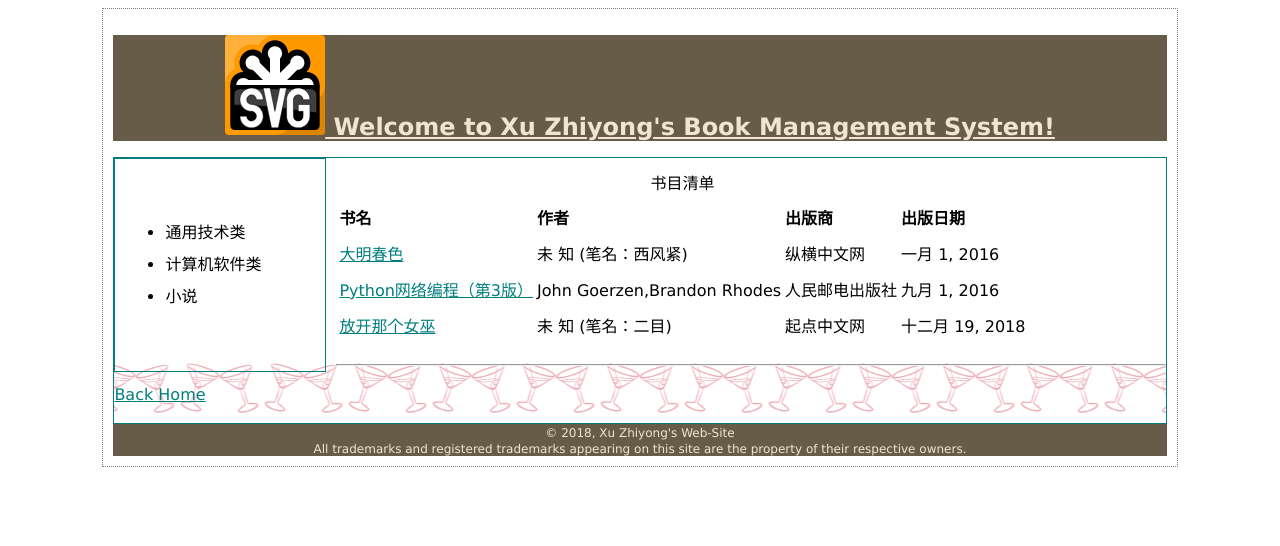
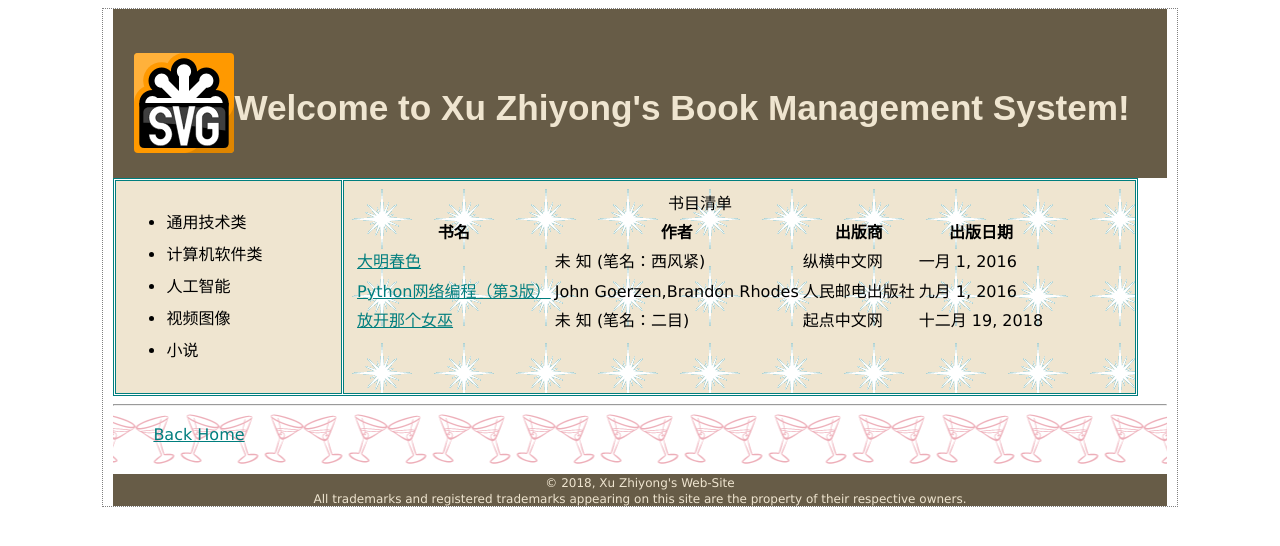
Before and after one commit to focus617/mysite, a Django app: page /book/books in a window 1280 px wide. Shown: the top 546 px of the page. Run offline with Django 3.2, Linux system fonts and the light colour scheme; data comes from the database, SQL or seed files in the repository; some web fonts are replaced.

Commit message:
Adjust CSS for floating view.

```diff
--- a/static/base.css
+++ b/static/base.css
@@ -1,30 +1,40 @@
+@font-face {
+	font-family: "Emblema One";
+	src: url("http://wickedlysmart.com/hfhtmlcss/chapter8/journal/EmblemaOne-Regular.woff");
+	      url("http://wickedlysmart.com/hfhtmlcss/chapter8/journal/EmblemaOne-Regular.ttf");
+}
+
 body {
+	font-family: Verdana, Geneva, Arial, Helvetica, sans-serif;
+	font-size: medium;
+	line-height: 1.6em;
+
 	backgroud-color: #b5a789;
 	margin-left: 8%;
 	margin-right: 8%;
 	border: 1px dotted gray;
-	padding: 10px 10px 10px 10px;
-	font-family: Verdana, Helvetica, sans-serif;
-	font-size: medium;
-	line-height: 1.6em
+	padding: 0px 10px 0px 10px;
+
 }
 
 h1 {
-	text-decoration: underline;
-	font-size: 150%;
+	font-family: "Emblema One", sans-serif;
+	font-size: 220%;
+	color: #007e7e;
 }
 
 h2 {
-	font-size: 120%;
+	font-size: 130%;
+	color: #007e7e;
 }
 
 h3 {
-	font-size: 100%;
-	text-align: left;
+	font-size: 115%;
+	font-weight: normal;
 }
 
 p {
-	color: maroon;
+	color: black;
 	text-align: left;
 }
 
@@ -33,7 +43,7 @@
 	text-decoration: blink;
 }
 
-blockquote {
+Address {
 	font-style: italic;
 }
 
@@ -50,63 +60,135 @@
 	color: #0d5353;
 }
 
-.container {
-	border: thin solid #007e7e;
-	background-color:  #b5a789;
-	background: url(images/cocktail.gif) repeat-x;
-	background-position: bottom;
-	text-align: left;
+.cell {
+	display: table-cell;
 }
 
-#header {
+header.top {
 	background-color: #675c47;
 	color: #efe5d0;
-	text-align: center;
+	height: 168px;
+	padding-top: 1px;
+	text-align: left;
+	align-items: center;
 }
 
-#footer {
+footer {
 	background-color: #675c47;
 	color: #efe5d0;
 	font-size: 90%;
 	text-align: center;
 	line-height: normal;
+	clear: left;
 }
 
-#directory {
-
-	line-height: 2em;
-	border: thin solid #007e7e;
-	margin-right: 10px;
-	padding: 10px;
-	width: 190px;
+header.top img {
+	margin-left: 21px;
 	float: left;
 }
 
-#content {
-	margin: 0px 0px 0px 50px;
-	padding: 10px;
-	line-height: 2em;
+header.top img#headerLogo {
+	margin-left: 21px;
+	margin-top: 8px;
+	float: left;
 }
 
-#sidebar {
+header.top p.slogan {
+	padding-top: 50px;
+	padding-left: 42px;
+	color: #efe5d0;
+}
+
+header.top h3 {
+	padding-left: 160px;
+	line-height: 1em;
+}
+
+#tableContainer {
+	display: table;
 	border: thin solid #007e7e;
+	border-spacing: 1px;
+}
+
+#tableRow {
+	display:  table-row;
 	background-color: #efe5d0;
-	margin: 10px;
+}
+
+section#directory {
+	display: table-cell;
+	line-height: 2em;
+	border: thin solid #007e7e;
+	/*margin-right: 10px;*/
+	padding: 10px;
+	background-color: #efe5d0;
+	width: 20%;
+}
+
+section#content {
+	display: table-cell;
+	padding: 10px;
+	line-height: 1.6em;
+	border: thin solid #007e7e;
+	background:  #efe5d0 url(images/background.gif) top left;
+	vertical-align: top;
+	width: 70%
+}
+
+section#content ul {
+	background-color: #efe5d0;
+	margin: 0px 10px 0px 10px;
+	list-style-type: none;
+	padding: 0px;
+	background-color: #efe5d0;
+}
+
+section#content ul li{
+	display: inline;
+	padding: 0px 10px 0px 10px;
+}
+
+section#content ul li.selected {
+	background-color: #c8b99c;
+}
+
+aside {
+	display: table-cell;
+	border: thin solid #007e7e;
+	background: #efe5d0 url("images/cocktail.gif") bottom right;
 	padding: 15px;
 	font-size: 105%;
-	width: 250px;
-	height: 368px;
-	float: right;
+	line-height: 1.6em;
+	vertical-align: top;
+	width: 30%;
 }
 
-#slideview {
-	border: thin solid #007e7e;
-	background-color: #efe5d0;
-	margin: 0px 290px 10px 0px;
-	padding: 20px 0px 0px 50px;
-	line-height: 2em;
+#container {
+	padding: 0px 0px 10px 0px;
+	background-color:  #b5a789;
+	background: url(images/cocktail.gif) repeat-x;
+	background-position: bottom;
+  }
+
+#gohome {
+	padding: 0px 0px 0px 40px;
 }
 
-.slogan {
-	color: #954b4b;
+
+#guarantee {
+	border-color: white;
+	border-width: 3px;
+	border-style: dashed;
+	background-color: #a7cece;
+	background-image: url("images/background.gif");
+	background-repeat: no-repeat;
+	background-position: top left;
+	padding: 25px;
+	padding-left: 80px;
+	margin: 30px;
+	margin-right: 250px;
+	color: #444444;
+	font-family: Georgia, "Times New Roman", Times, serif;
+	font-style: italic;
+	line-height: 1.9em;
 }
--- a/templates/base.html
+++ b/templates/base.html
@@ -10,7 +10,7 @@
 </head>
 
 <body>
-    <header id="header">
+    <header class="top">
               <h1>{% block header_text %}{% endblock %}</h1>
               {% if form %}
                   <form method="POST" action="{% block form_action %}{% endblock %}">
@@ -25,30 +25,34 @@
               {% endif %}
     </header>
 
-    <div class="container">
+    <div id="container">
+        <div id="tableContainer">
+            <div id="tableRow">
                 {% if directory %}
-              <section class="row" id="directory">
+                    <section id="directory">
                         {% block directory %} {% endblock %}
                     </section>
                 {% endif %}
 
+                <section id="content">
+                    {% block content %} {% endblock %}
+                </section>
+
                 {% if sidebar %}
-              <aside class="row"  id="sidebar">
+                    <aside>
                         {% block sidebar_content %} {% endblock %}
                     </aside>
                 {% endif %}
-
-          <section class="row" id="content">
-                {% block content %} {% endblock %}
-           </section>
+            </div> <!-- tableRow -->
+        </div>  <!-- tableContainer -->
 
         <hr>
-      <p>
+        <p id="gohome">
                 <a href={% url 'homepages:home' %}> Back Home </a>
             </p>
-     </div>
+    </div>  <!-- container -->
 
-    <footer id="footer">
+    <footer>
         <small>
             &copy; 2018, Xu Zhiyong's Web-Site<br>
             All trademarks and registered trademarks appearing on this site are
--- a/templates/book/book_list.html
+++ b/templates/book/book_list.html
@@ -2,8 +2,8 @@
 
 {% block header_text %}
     <h1>
-		<img src="/static/images/svg_logo.svg" alt="logo" width="100" height="100" />
-		Welcome to Xu Zhiyong's Book Management System!
+		<img id="headerLogo" src="/static/images/svg_logo.svg" alt="logo" width="100" height="100" />
+        <p class="slogan">Welcome to Xu Zhiyong's Book Management System!</p>
 	</h1>
 {% endblock %}
 
@@ -12,13 +12,13 @@
 {% endblock %}
 
 {% block directory %}
-    <br>
     <ul>
         <li>通用技术类</li>
         <li>计算机软件类</li>
+        <li>人工智能</li>
+        <li>视频图像</li>
         <li>小说</li>
     </ul>
-    <br>
 {% endblock %}
 
 {% block content %}
```
Also changed, not shown: static/lounge.css (added, +158 -0 lines), templates/book/book_detail.html (+29 -17 lines), templates/book/book_read.html (+25 -12 lines), templates/homepages/newLounge.html (+11 -8 lines). Lines whose indentation alone changed are shown as unchanged.
